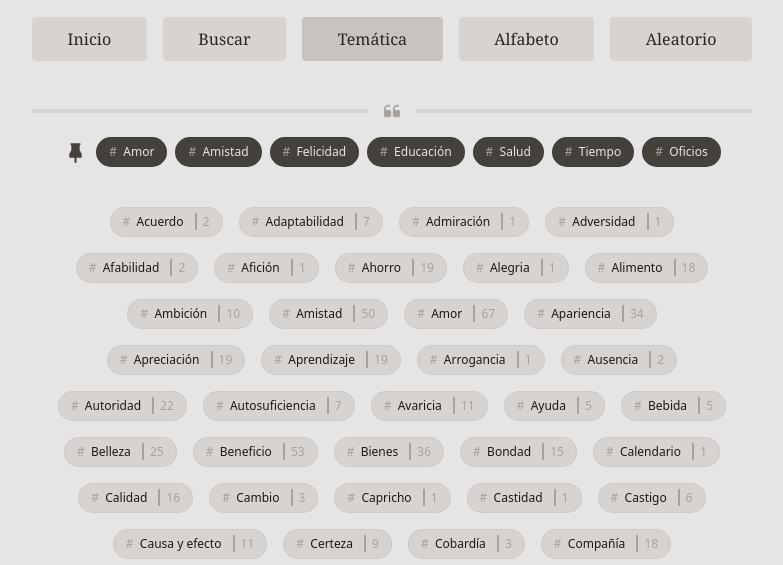
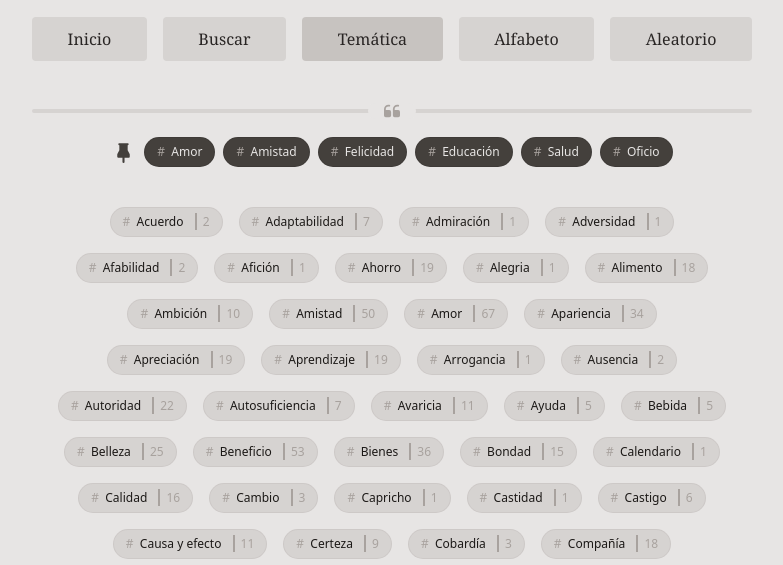
Before and after one commit to davidmoremad/refranero, an Astro site: page /etiquetas in a window 1280 px wide. Shown: the part 235-800 px from the top of the page, without its empty margins (248-1031 px from the left). Built offline with nearby package versions, Linux system fonts and the light colour scheme; Astro itself is replaced by a stand-in of ours.

Commit message:
🍺 Updated fixed tags

```diff
--- a/src/pages/etiquetas.astro
+++ b/src/pages/etiquetas.astro
@@ -12,29 +12,16 @@ const etiquetasTuples = tagsByFrequency();
 <Layout title="Refranero Español - Temática" description="Busca refranes según la temática que trate.">
     <main class="container max-w-2xl mx-auto">
         <section class="flex flex-row gap-2 flex-wrap justify-center items-center mb-10 mx-3 lg:mx-0">
-            <svg
-                class="icon icon-tabler icon-tabler-pinned-filled text-stone-700"
-                width="25"
-                height="25"
-                viewBox="0 0 24 24"
-                stroke-width="2.5"
-                stroke="#2c3e50"
-                fill="none"
-                stroke-linecap="round"
-                stroke-linejoin="round">
+            <svg class="icon icon-tabler icon-tabler-pinned-filled text-stone-700" width="25" height="25" viewBox="0 0 24 24" stroke-width="2.5" stroke="#2c3e50" fill="none" stroke-linecap="round" stroke-linejoin="round">
                 <path stroke="none" d="M0 0h24v24H0z" fill="none"></path>
-                <path
-                    d="M16 3a1 1 0 0 1 .117 1.993l-.117 .007v4.764l1.894 3.789a1 1 0 0 1 .1 .331l.006 .116v2a1 1 0 0 1 -.883 .993l-.117 .007h-4v4a1 1 0 0 1 -1.993 .117l-.007 -.117v-4h-4a1 1 0 0 1 -.993 -.883l-.007 -.117v-2a1 1 0 0 1 .06 -.34l.046 -.107l1.894 -3.791v-4.762a1 1 0 0 1 -.117 -1.993l.117 -.007h8z"
-                    stroke-width="0"
-                    fill="currentColor"></path>
+                <path d="M16 3a1 1 0 0 1 .117 1.993l-.117 .007v4.764l1.894 3.789a1 1 0 0 1 .1 .331l.006 .116v2a1 1 0 0 1 -.883 .993l-.117 .007h-4v4a1 1 0 0 1 -1.993 .117l-.007 -.117v-4h-4a1 1 0 0 1 -.993 -.883l-.007 -.117v-2a1 1 0 0 1 .06 -.34l.046 -.107l1.894 -3.791v-4.762a1 1 0 0 1 -.117 -1.993l.117 -.007h8z" stroke-width="0" fill="currentColor"></path>
             </svg>
             <TagButton theme="dark" href="/etiqueta/Amor" text="Amor" />
             <TagButton theme="dark" href="/etiqueta/Amistad" text="Amistad" />
             <TagButton theme="dark" href="/etiqueta/Felicidad" text="Felicidad"/>
             <TagButton theme="dark" href="/etiqueta/Educación" text="Educación"/>
             <TagButton theme="dark" href="/etiqueta/Salud" text="Salud " />
-            <TagButton theme="dark" href="/etiqueta/Tiempo" text="Tiempo" />
-            <TagButton theme="dark" href="/etiqueta/Oficios" text="Oficios" />
+            <TagButton theme="dark" href="/etiqueta/Oficio" text="Oficio" />
         </section>
 
         <section class="flex flex-row gap-4 flex-wrap justify-center items-center mx-3 lg:mx-0" role="list">
```
